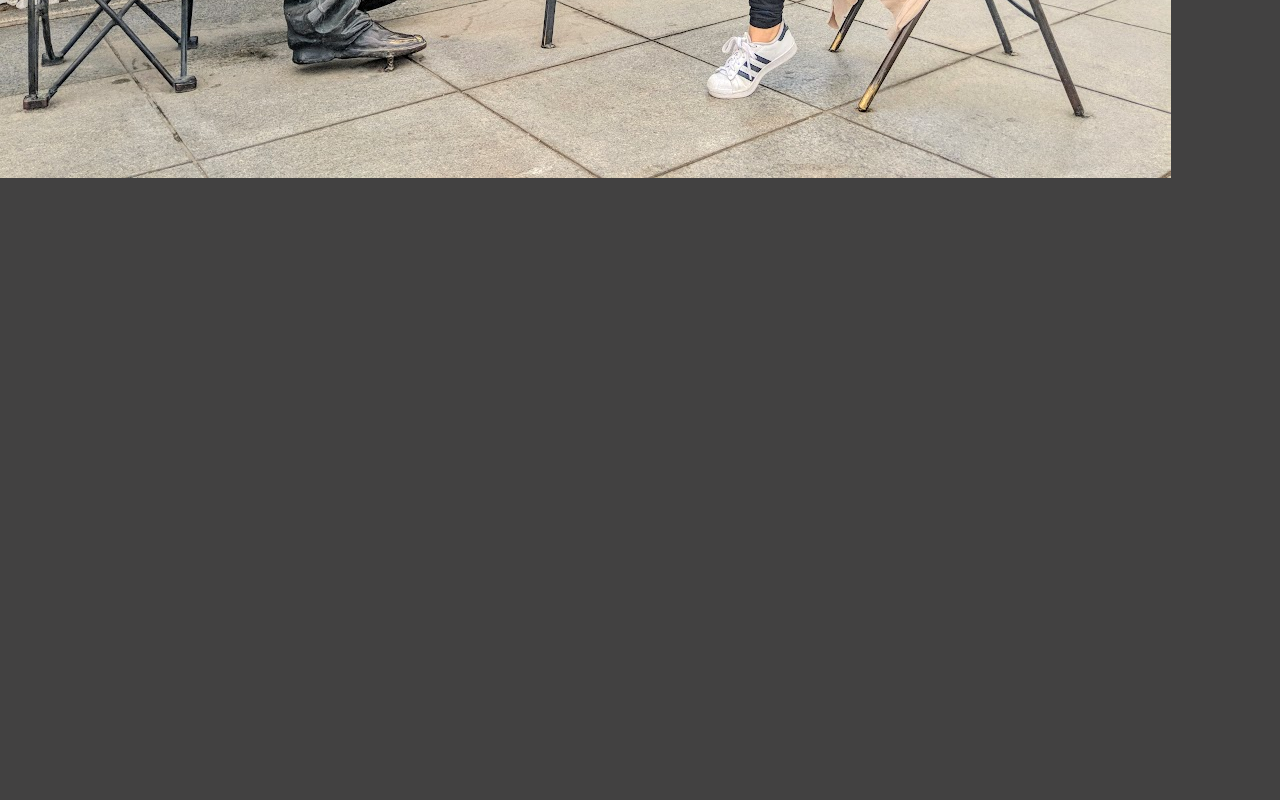
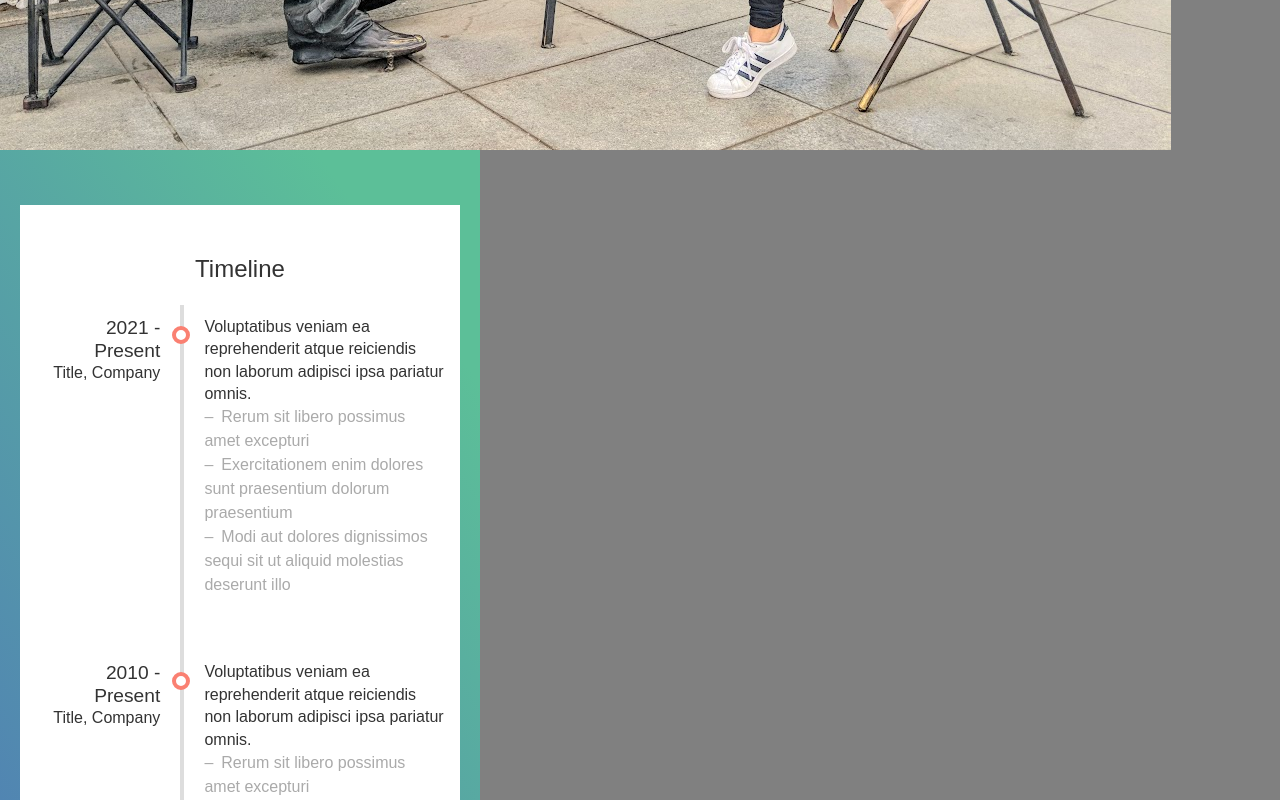
Before and after one commit to hughesmarissa/MHportfolio, a website: page index.html in a window 1280 px wide. Shown: the part 700-1500 px from the top of the page. Before the commit the page ends 1000 px from the top, so only its background shows below. Drawn offline with nearby package versions, Linux system fonts and the light colour scheme.

Commit message:
Add Timeline Template

```diff
--- a/css/styles.css
+++ b/css/styles.css
@@ -1,6 +1,8 @@
-body{
-    width: 100%;
-    background-color: rgb(66, 65, 65);
+html{
+    max-width: 1200px;
+    height: 100%;
+    font-family: 'Lato', sans-serif;
+    color: lightgray;
     /*#16F3D3 teal
     #1442DB blue
     #B422F2 purple
@@ -8,16 +10,19 @@ body{
     font-family: 'Lato', sans-serif;        */
 
 }
-nav{
+body{
+    background-color: gray;
+    color: black;
+}
+.navbar-brand{
     font-family: 'Dancing Script', cursive;
 }
 .nav-link{
     font-family: 'Lato', sans-serif;
 }
-
 .intro-container{
-    height: 1000px;
-    background:url("/imgs/beSerious.jpg") no-repeat 0 0;
+    height: 850px;
+    background:url("/imgs/beSerious.jpg") no-repeat;
 }
 a{
     color: gray;
@@ -26,3 +31,99 @@ a:hover{
     font-weight: bold;
     color: #B422F2;
 }
+/*TIMELINE STYLES*/
+.timeline-section{
+  background: linear-gradient(55deg,#4E75B9 30%,#5CBF98 90%);
+  display: inline-flex;
+  align-items: center;
+  justify-content: center;
+  min-height: 500px;
+  width: 40%;
+  margin: 0;
+  padding: 55px 20px;
+  font-family: 'Source Sans Pro', arial, sans-serif;
+  font-weight: 300;
+  color: #333;
+  box-sizing: border-box;
+}
+.timeline-intro{
+
+}
+.timeline{
+  width:100%;
+  max-width:800px;
+  background:#fff;
+  padding: 50px 15px;
+  position: relative;
+  box-shadow: 0.5rem 0.5rem 2rem 0 rgba(black, 0.2);
+}
+.timeline:before{
+    content: "";
+    position: absolute;
+    top: 100px;
+    left:calc(33% + 15px);
+    bottom: 0px;
+    width: 4px;
+    background: #ddd;
+  }
+.timeline:after{
+    content: "";
+    display: table;
+    clear: both;
+}
+.entry{
+  clear: both;
+  text-align: left;
+  position: relative;
+}
+.title{
+margin-bottom: .5em;
+float: left;
+width: 33%;
+padding-right: 10px;
+text-align: right;
+position: relative;
+}
+.title:before{
+    content: '';
+    position: absolute;
+    width:  18px;
+    height:  18px;
+    border: 4px solid salmon;
+    background-color:#fff;
+    border-radius:100%;
+    top: 15%;
+    right: -20px;
+    z-index: 99;
+}
+h3{
+    margin: 0;
+    font-size: 120%;
+}
+p{
+    margin: 0;
+    font-size: 100%;
+}
+
+.body{
+margin: 0 0 3em;
+float: right;
+width: 66%;
+padding-left: 30px;
+}
+p{
+    line-height: 1.4em;
+}
+p:first-child{
+    margin-top: 0;
+    font-weight: 400;
+}
+.body-ul{
+    color:#aaa;
+    padding-left: 0;
+    list-style-type: none;
+}
+.body-ul li:before{
+content: "–";
+margin-right: .5em;
+}
--- a/index.html
+++ b/index.html
@@ -19,9 +19,9 @@
 <!--NAVIGATION -->
 <nav class="navbar fixed-top navbar-expand-sm bg-light">
     <a class="navbar-brand text-secondary" href="#"><h1>Marissa Hughes</h1></a>
-    <button class="navbar-toggler" type="button" data-toggle="collapse" data-target="#navbarSupportedContent" aria-controls="navbarSupportedContent" aria-expanded="false" aria-label="Toggle navigation">
+        <button class="navbar-toggler" type="button" data-toggle="collapse" data-target="#navbarSupportedContent" aria-controls="navbarSupportedContent" aria-expanded="false" aria-label="Toggle navigation">
         <span class="fa fa-bars fa-lg"></span>
-      </button>
+        </button>
     <div class="collapse navbar-collapse" id="navbarSupportedContent">
         <ul class="navbar-nav pr-5 ml-auto">
             <li class="nav-item">
@@ -42,11 +42,76 @@
         </ul>
     </div>
 </nav>
+
 <!-- INTRO -->
 <section alt="Marissa Hughes: Aspiring Front-end Developer">
-    <div class="intro-container"></div>
+    <div class="intro-container cointainer-fluid"></div>
 </section>
-    <!-- SKILLS/TIMELINE -->
+
+<!-- SKILLS/TIMELINE LEFT SIDE -->
+<section alt="Marissa Hughes Education & Career Timeline" class="d-none d-sm-block">
+<div class="timeline-section">
+<div class="timeline">
+    <div class="timeline-intro"><h4 class="text-center">Timeline</h4></div><br>
+    <div class="entry">
+        <div class="title">
+            <h3>2021 - Present</h3>
+            <p>Title, Company</p>
+        </div>
+        <div class="body">
+        <p>Voluptatibus veniam ea reprehenderit atque reiciendis non laborum adipisci ipsa pariatur omnis.</p>
+        <ul class="body-ul">
+            <li>Rerum sit libero possimus amet excepturi</li>
+            <li>Exercitationem enim dolores sunt praesentium dolorum praesentium</li>
+            <li>Modi aut dolores dignissimos sequi sit ut aliquid molestias deserunt illo</li>
+        </ul>
+        </div>
+    </div>
+    <div class="entry">
+      <div class="title">
+        <h3>2010 - Present</h3>
+        <p>Title, Company</p>
+      </div>
+      <div class="body">
+        <p>Voluptatibus veniam ea reprehenderit atque reiciendis non laborum adipisci ipsa pariatur omnis.</p>
+        <ul class="body-ul">
+          <li>Rerum sit libero possimus amet excepturi</li>
+          <li>Exercitationem enim dolores sunt praesentium dolorum praesentium</li>
+          <li>Modi aut dolores dignissimos sequi sit ut aliquid molestias deserunt illo</li>
+        </ul>
+      </div>
+    </div>
+    <div class="entry">
+      <div class="title">
+        <h3>2009 - 2010</h3>
+        <p>Title, Company</p>
+      </div>
+      <div class="body">
+        <p>Voluptatibus veniam ea reprehenderit atque reiciendis non laborum adipisci ipsa pariatur omnis.</p>
+        <ul class="body-ul">
+          <li>Rerum sit libero possimus amet excepturi</li>
+          <li>Exercitationem enim dolores sunt praesentium dolorum praesentium</li>
+          <li>Modi aut dolores dignissimos sequi sit ut aliquid molestias deserunt illo</li>
+        </ul>
+      </div>
+    </div>
+    <div class="entry">
+      <div class="title">
+        <h3>2006 - 2008</h3>
+        <p>Title, Company</p>
+      </div>
+      <div class="body">
+        <p>Voluptatibus veniam ea reprehenderit atque reiciendis non laborum adipisci ipsa pariatur omnis.</p>
+        <ul class="body-ul">
+          <li>Rerum sit libero possimus amet excepturi</li>
+          <li>Exercitationem enim dolores sunt praesentium dolorum praesentium</li>
+          <li>Modi aut dolores dignissimos sequi sit ut aliquid molestias deserunt illo</li>
+        </ul>
+      </div>
+    </div>
+    </div>
+</div>
+</section>
     <!-- PROJECTS -->
     <!-- -->
     <!-- -->
```
